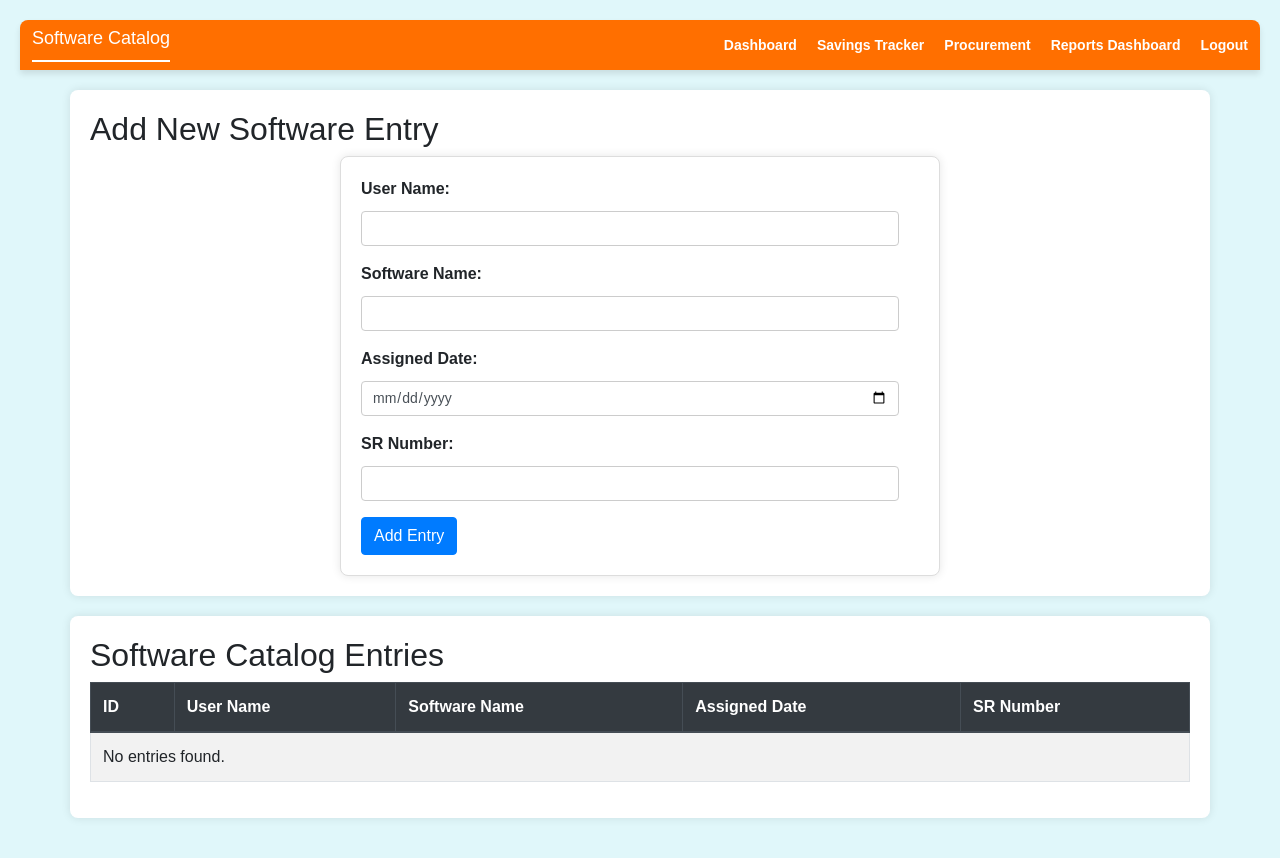
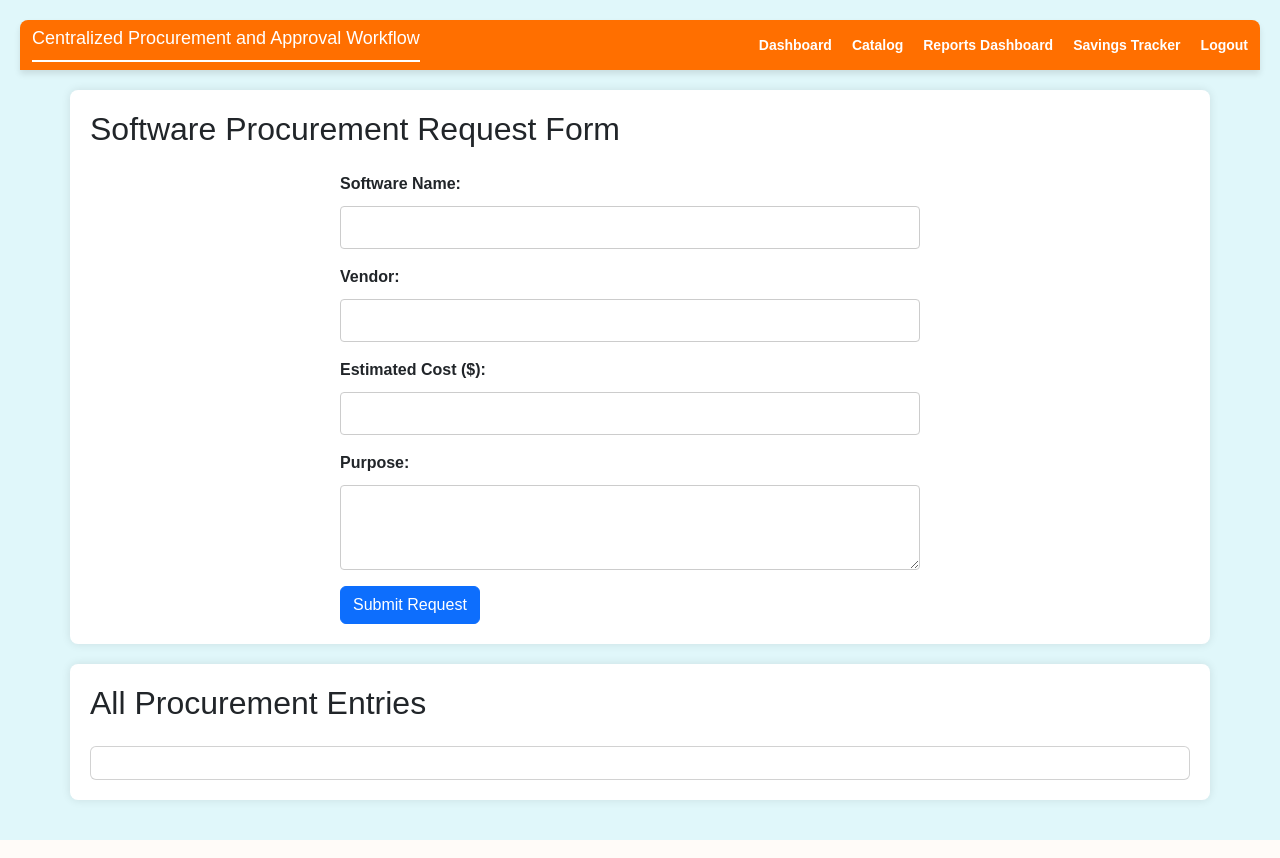
Before and after one commit to tallurirohan/ShortHack, a Flask app: page /procurement in a window 1280 px wide. Run offline with Flask 3, Linux system fonts and the light colour scheme; data that the repository does not hold is empty; some libraries are stand-ins or nearby versions.

Commit message:
Update procurement.html

```diff
--- a/templates/procurement.html
+++ b/templates/procurement.html
@@ -3,15 +3,14 @@
 <head>
     <meta charset="UTF-8">
     <meta name="viewport" content="width=device-width, initial-scale=1.0">
-    <title>Software Catalog</title>
-    <link rel="stylesheet" href="https://stackpath.bootstrapcdn.com/bootstrap/4.5.2/css/bootstrap.min.css">
+    <title>Centralized Procurement and Approval Workflow</title>
+    <link href="https://cdn.jsdelivr.net/npm/bootstrap@5.3.0/dist/css/bootstrap.min.css" rel="stylesheet">
     <style>
         body {
             font-family: Arial, sans-serif;
             background-color: #e0f7fa;
             margin: 0;
             padding: 20px;
-            animation: slide-in 0.5s ease-out;
         }
         .top-panel {
             background-color: #ff6f00;
@@ -24,7 +23,6 @@
             border-top-right-radius: 8px;
             box-shadow: 0 4px 6px rgba(0, 0, 0, 0.1);
             margin-bottom: 20px;
-            animation: slide-in 0.5s ease-out; /* Apply sliding animation */
         }
         .top-panel .panel-title {
             font-size: 18px;
@@ -59,17 +57,11 @@
             box-shadow: 0 0 10px rgba(0, 0, 0, 0.1);
             padding: 20px;
             margin-bottom: 20px;
-            animation: slide-in 0.5s ease-out; /* Apply sliding animation */
+            display: none;
         }
         .form-container {
             max-width: 600px;
             margin: 0 auto;
-            background-color: #ffffff;
-            border: 1px solid #ddd;
-            padding: 20px;
-            border-radius: 8px;
-            box-shadow: 0 0 10px rgba(0, 0, 0, 0.1);
-            animation: slide-in 0.5s ease-out; /* Apply sliding animation */
         }
         .form-container label {
             font-weight: bold;
@@ -77,14 +69,16 @@
         }
         .form-container input[type="text"],
         .form-container input[type="number"],
-        .form-container input[type="date"],
-        .form-container input[type="file"] {
+        .form-container textarea {
             width: calc(100% - 20px);
             padding: 10px;
             margin: 5px 0 15px 0;
             border: 1px solid #cccccc;
             border-radius: 4px;
             font-size: 14px;
+        }
+        .form-container input[type="file"] {
+            margin-top: 10px;
         }
         .form-container input[type="submit"] {
             background-color: #ff6f00;
@@ -105,7 +99,6 @@
             border: 1px solid #ddd;
             padding: 10px;
             margin-bottom: 10px;
-            animation: slide-in 0.5s ease-out; /* Apply sliding animation */
         }
         .software-entry p {
             margin: 5px 0;
@@ -121,10 +114,9 @@
             border: none;
             padding: 6px 12px;
             text-decoration: none;
-            font-size: 14px;
+            font-size: 12px;
             cursor: pointer;
             border-radius: 4px;
-            transition: background-color 0.3s;
         }
         .edit-button:hover {
             background-color: #e65100;
@@ -139,91 +131,93 @@
             display: inline-block;
             font-size: 24px;
         }
-        @keyframes slide-in {
-            0% {
-                opacity: 0;
-                transform: translateY(-20px);
-            }
-            100% {
-                opacity: 1;
-                transform: translateY(0);
-            }
-        }
     </style>
 </head>
 <body>
     <div class="top-panel">
-        <h1 class="panel-title">Software Catalog</h1>
+        <h1 class="panel-title">Centralized Procurement and Approval Workflow</h1>
         <ul class="menu">
-            <li><a href="{{ url_for('dashboard') }}">Dashboard</a></li> <!-- Added dashboard link -->
-            <li><a href="/savings_tracker">Savings Tracker</a></li>
-            <li><a href="{{ url_for('procurement') }}">Procurement</a></li>
+            <li><a href="{{ url_for('dashboard') }}">Dashboard</a></li>
+            <li><a href="{{ url_for('catalog') }}">Catalog</a></li>
             <li><a href="{{ url_for('reports_dashboard') }}">Reports Dashboard</a></li>
-            <li><a href="/logout">Logout</a></li>
+            <li><a href="{{ url_for('savings_tracker') }}">Savings Tracker</a></li>
+            <li><a href="{{ url_for('logout') }}">Logout</a></li>
         </ul>
     </div>
 
-    <div class="container">
-        <h2>Add New Software Entry</h2>
+    <div class="container" id="procurementContainer">
+        <h2 class="mb-4">Software Procurement Request Form</h2>
         <div class="form-container">
-            <form action="{{ url_for('add_entry') }}" method="post">
-                <div class="form-group">
-                    <label for="user_name">User Name:</label>
-                    <input type="text" id="user_name" name="user_name" class="form-control" required>
+            <form id="procurementForm" method="POST">
+                <div class="mb-3">
+                    <label for="softwareName" class="form-label">Software Name:</label>
+                    <input type="text" class="form-control" id="softwareName" name="softwareName" required>
                 </div>
-                <div class="form-group">
-                    <label for="software_name">Software Name:</label>
-                    <input type="text" id="software_name" name="software_name" class="form-control" required>
+                <div class="mb-3">
+                    <label for="vendor" class="form-label">Vendor:</label>
+                    <input type="text" class="form-control" id="vendor" name="vendor" required>
                 </div>
-                <div class="form-group">
-                    <label for="assigned_date">Assigned Date:</label>
-                    <input type="date" id="assigned_date" name="assigned_date" class="form-control" required>
+                <div class="mb-3">
+                    <label for="estimatedCost" class="form-label">Estimated Cost ($):</label>
+                    <input type="number" class="form-control" id="estimatedCost" name="estimatedCost" required>
                 </div>
-                <div class="form-group">
-                    <label for="sr_number">SR Number:</label>
-                    <input type="text" id="sr_number" name="sr_number" class="form-control" required>
+                <div class="mb-3">
+                    <label for="purpose" class="form-label">Purpose:</label>
+                    <textarea class="form-control" id="purpose" name="purpose" rows="3" required></textarea>
                 </div>
-                <button type="submit" class="btn btn-primary">Add Entry</button>
+                <button type="submit" class="btn btn-primary">Submit Request</button>
             </form>
         </div>
     </div>
 
-    <div class="container">
-        <h2>Software Catalog Entries</h2>
-        <div class="table-responsive">
-            <table class="table table-striped table-bordered">
-                <thead class="thead-dark">
-                    <tr>
-                        <th>ID</th>
-                        <th>User Name</th>
-                        <th>Software Name</th>
-                        <th>Assigned Date</th>
-                        <th>SR Number</th>
-                    </tr>
-                </thead>
-                <tbody>
-                    {% if catalog_entries %}
-                        {% for entry in catalog_entries %}
-                        <tr class="software-entry">
-                            <td>{{ entry[0] }}</td>
-                            <td>{{ entry[1] }}</td>
-                            <td>{{ entry[2] }}</td>
-                            <td>{{ entry[3] }}</td>
-                            <td>{{ entry[4] }}</td>
-                        </tr>
-                        {% endfor %}
-                    {% else %}
-                        <tr>
-                            <td colspan="5">No entries found.</td>
-                        </tr>
-                    {% endif %}
-                </tbody>
-            </table>
+    <div class="container" id="entriesContainer">
+        <h2 class="mb-4">All Procurement Entries</h2>
+        <div class="card">
+            <div class="card-body">
+                <ul class="list-group">
+                    {% for entry in entries %}
+                    <li class="list-group-item d-flex justify-content-between align-items-center">
+                        <div>
+                            <h6 class="mb-0">{{ entry[1] }}</h6>
+                            <small>{{ entry[2] }} | ${{ entry[3] }}</small>
+                            <p class="mb-0">{{ entry[4] }}</p>
+                        </div>
+                        <div>
+                            {% if entry[5] == 'Pending' %}
+                            <span class="badge bg-secondary">{{ entry[5] }}</span>
+                            <a href="{{ url_for('process_approval', id=entry[0], action='approve') }}" class="btn btn-success ms-2">Approve</a>
+                            <a href="{{ url_for('process_approval', id=entry[0], action='reject') }}" class="btn btn-danger ms-2">Reject</a>
+                            {% elif entry[5] == 'Approved' %}
+                            <span class="badge bg-success">{{ entry[5] }}</span>
+                            {% else %}
+                            <span class="badge bg-danger">{{ entry[5] }}</span>
+                            {% endif %}
+                        </div>
+                    </li>
+                    {% endfor %}
+                </ul>
+            </div>
         </div>
     </div>
 
-    <script src="https://code.jquery.com/jquery-3.5.1.slim.min.js"></script>
-    <script src="https://cdn.jsdelivr.net/npm/@popperjs/core@2.5.3/dist/umd/popper.min.js"></script>
-    <script src="https://stackpath.bootstrapcdn.com/bootstrap/4.5.2/js/bootstrap.min.js"></script>
+    <script src="https://cdn.jsdelivr.net/npm/jquery@3.6.0/dist/jquery.min.js"></script>
+    <script src="https://cdn.jsdelivr.net/npm/bootstrap@5.3.0/dist/js/bootstrap.bundle.min.js"></script>
+    <script>
+        $(document).ready(function() {
+            // Slide down effect for the containers
+            $("#procurementContainer").slideDown(1000);
+            $("#entriesContainer").slideDown(1000);
+
+
+            // Hover effect for card container
+            $(".card").hover(
+                function() {
+                    $(this).css("background-color", "#ff6f00");
+                }, function() {
+                    $(this).css("background-color", "#ffffff");
+                }
+            );
+        });
+    </script>
 </body>
 </html>
```
